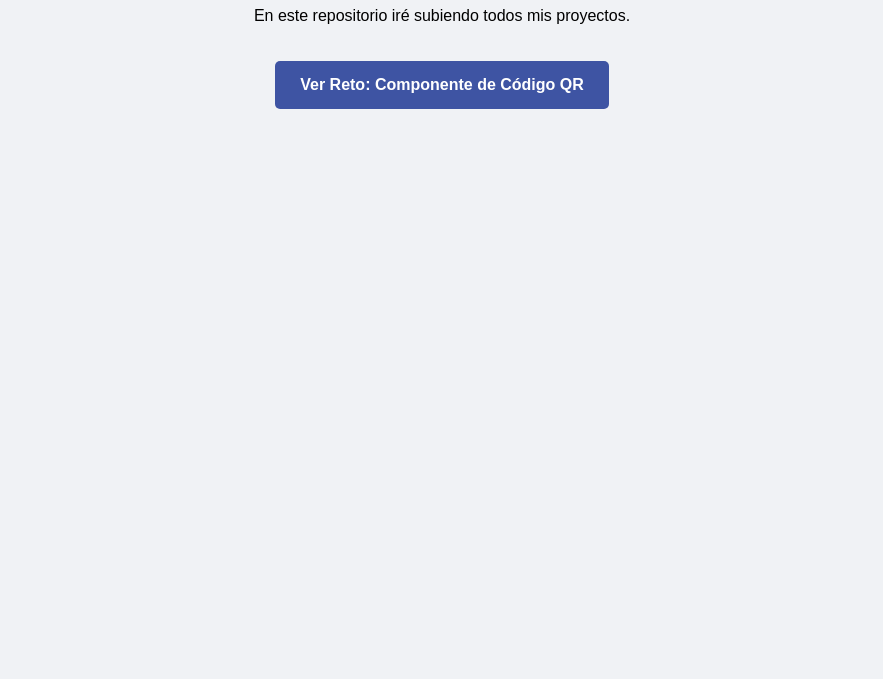
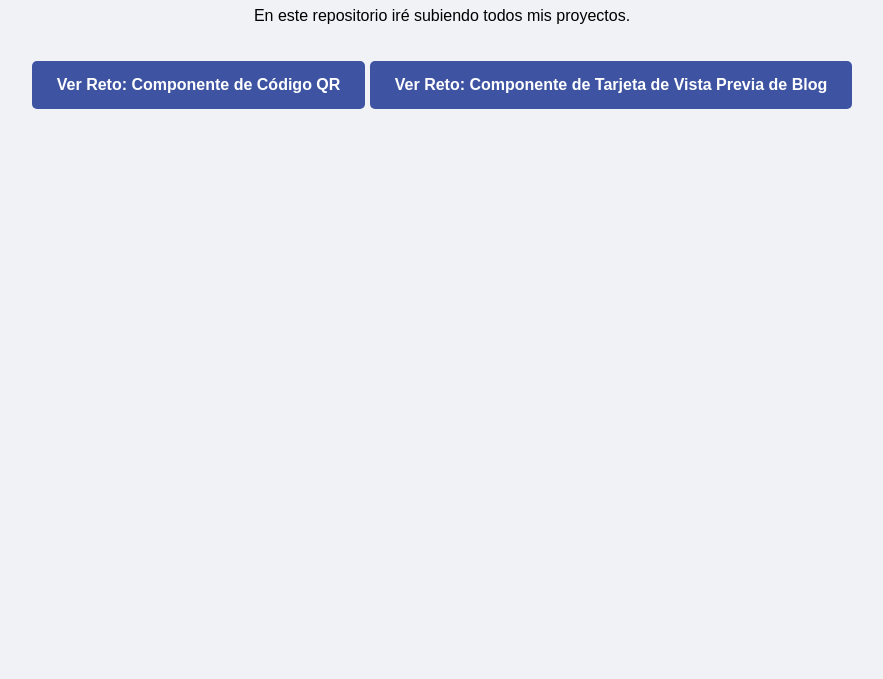
Before and after one commit to EdgardoGuerrero/frontend-mentor-challenges, a plain HTML site: page index.html in a window 1280 px wide. Shown: the part 121-800 px from the top of the page, without its empty margins (198-1081 px from the left). Drawn offline with Linux system fonts and the light colour scheme.

Commit message:
feat: agregar reto al index principal

```diff
--- a/index.html
+++ b/index.html
@@ -15,5 +15,6 @@
     <p>En este repositorio iré subiendo todos mis proyectos.</p>
 
     <a class="challenge-link" href="./qr-code-component-main/index.html">Ver Reto: Componente de Código QR</a>
+    <a class="challenge-link" href="./blog-preview-card-main/index.html">Ver Reto: Componente de Tarjeta de Vista Previa de Blog</a>
 </body>
 </html>
```
